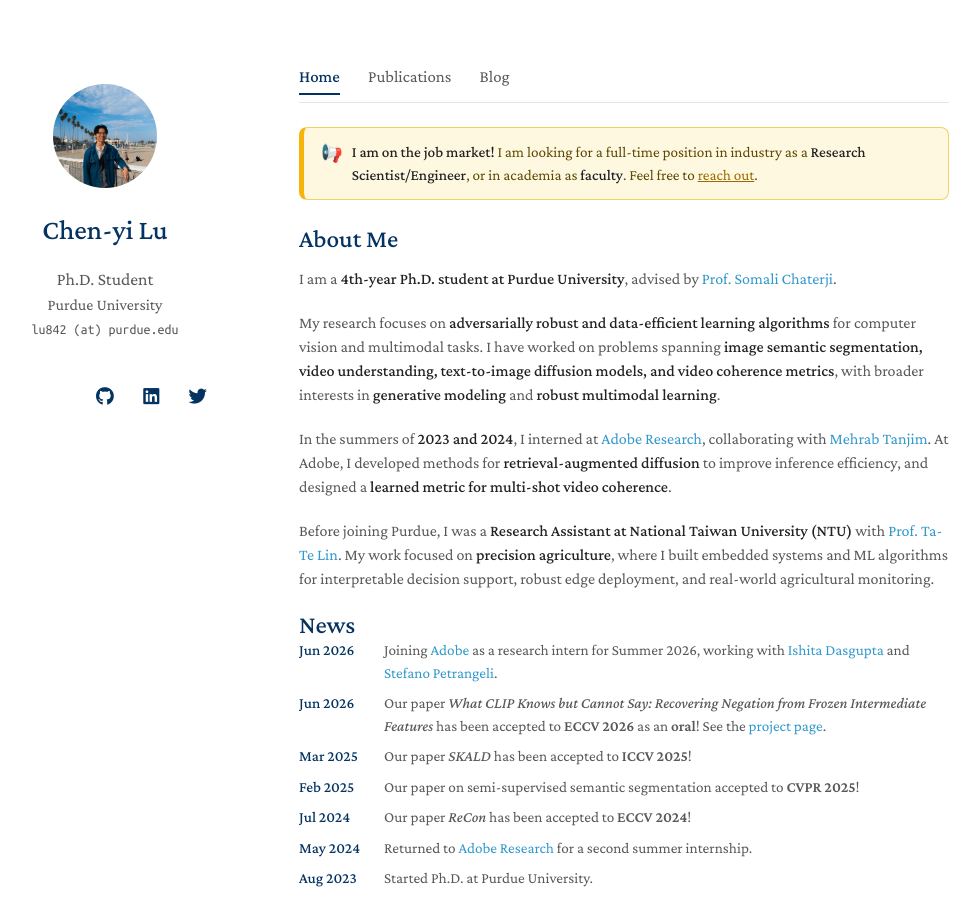
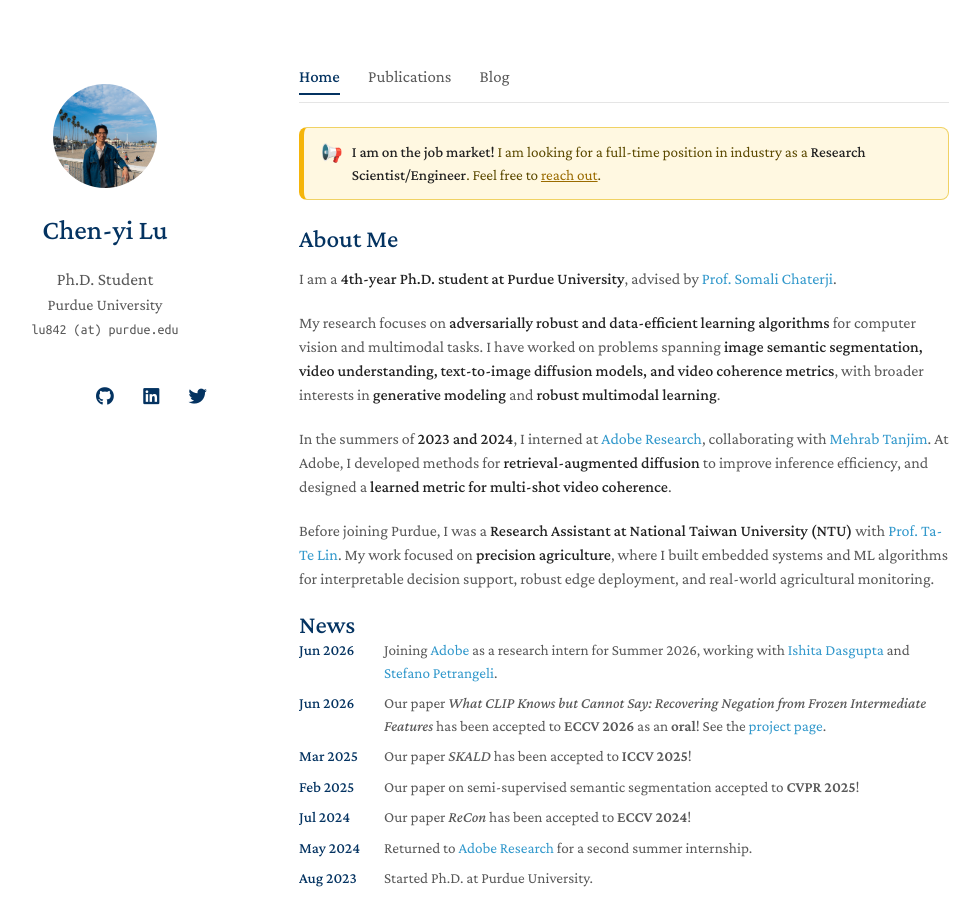
Before and after one commit to StevenCYLu/StevenCYLu.github.io, a Jekyll site: the page built from index.md, in a window 1280 px wide and 900 px high. Shown: the whole window, without its empty margins (171-1151 px from the left). Built offline with Jekyll 4.4.1, drawn with Linux system fonts in a browser that asks for light colours; nearby versions of some CDN libraries; a style sheet for code colours, icons or effects is not loaded.

Commit message:
Narrow the job-market banner to industry roles
Co-Authored-By: Claude Opus 5 <noreply@anthropic.com>

```diff
--- a/index.md
+++ b/index.md
@@ -5,7 +5,7 @@ nav: home
 
 <div class="job-banner" markdown="0">
   <span class="job-banner-icon">📢</span>
-  <span><strong>I am on the job market!</strong> I am looking for a full-time position in industry as a <strong>Research Scientist/Engineer</strong>, or in academia as <strong>faculty</strong>. Feel free to <a href="mailto:{{ site.email }}">reach out</a>.</span>
+  <span><strong>I am on the job market!</strong> I am looking for a full-time position in industry as a <strong>Research Scientist/Engineer</strong>. Feel free to <a href="mailto:{{ site.email }}">reach out</a>.</span>
 </div>
 
 ## About Me
```
